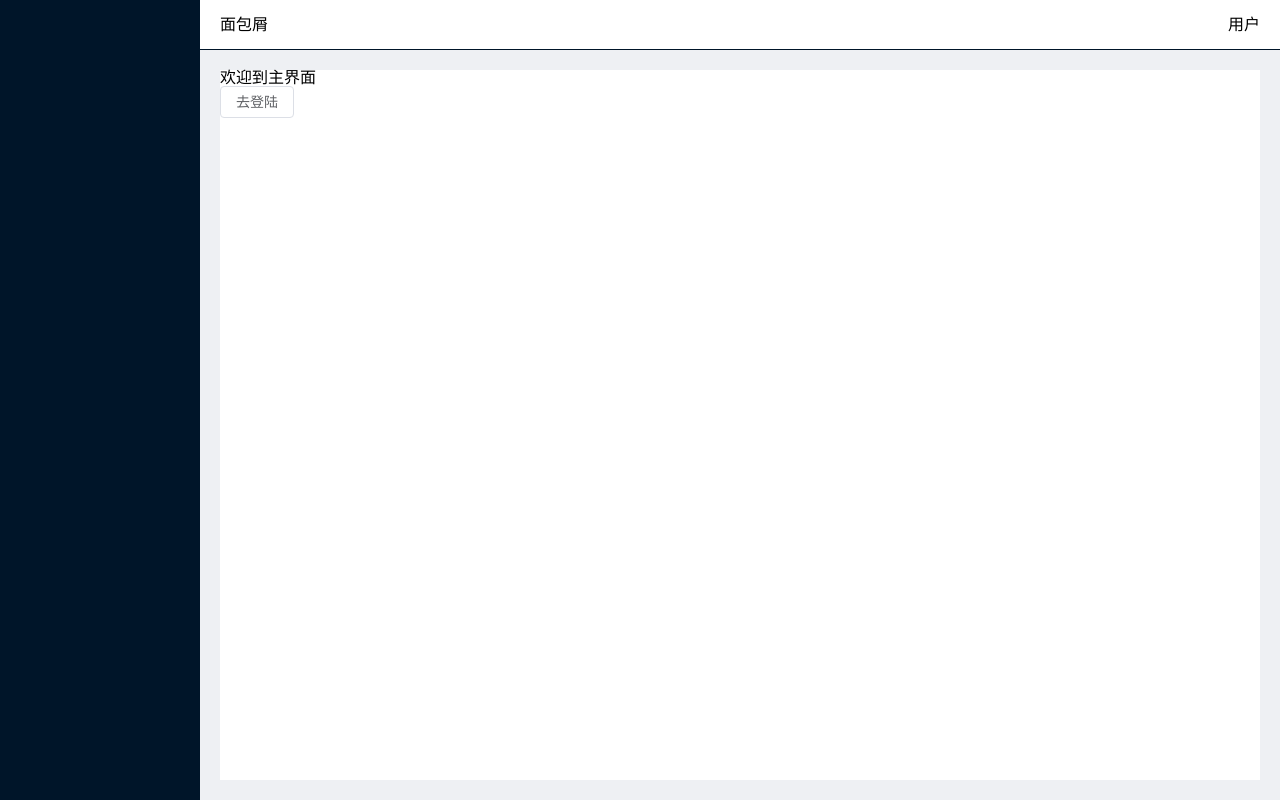
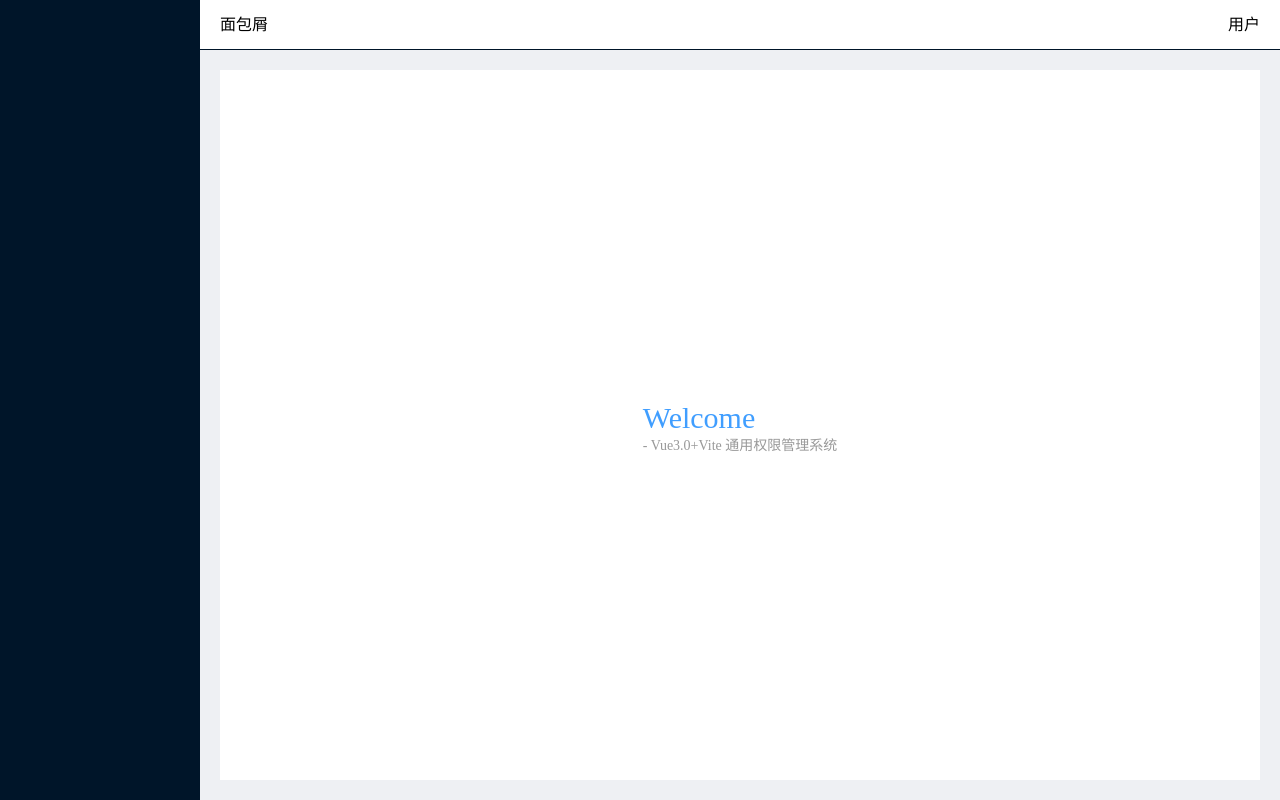
Before and after one commit to CyLinkS/Manager, a Vue app: page /Welcome in a window 1280 px wide. Built offline with nearby package versions, Linux system fonts and the light colour scheme.

Commit message:
4-1 welcome 首页布局完成

```diff
--- a/src/utils/api.js
+++ b/src/utils/api.js
@@ -5,6 +5,5 @@ export const Login = (params) => {
         url: '/users/login',
         method: 'post',
         data: params,
-        mock: false
     })
 }
--- a/src/views/Login.vue
+++ b/src/views/Login.vue
@@ -4,8 +4,7 @@ import {ref} from "vue";
 import {Login} from "@/utils/api";
 import {Notification} from "@/utils/ElementUTILS";
 import {useShopStore} from "@/stores/user";
-import storage from "@/utils/storage";
-
+import {useRouter} from "vue-router";
 // 数据汇总
 const data = ref({
     // 用户
@@ -28,6 +27,9 @@ const rules = {
     ]
 }
 
+// 获取路由器实例
+const router = useRouter()
+
 // 得到loginForm dom节点
 const loginForm = ref(null)
 // 校验输入
@@ -38,6 +40,7 @@ const login = () => {
                 const res = await Login(data.value.user)
                 Notification('登陆成功', 'success')
                 shop.saveUserInfo(res)
+                await router.push('/')
             } catch (err) {
                 await Promise.reject(err)
             }
--- a/src/views/Welcome.vue
+++ b/src/views/Welcome.vue
@@ -1,18 +1,37 @@
 <script setup>
-import { useRouter } from "vue-router";
+import {useRouter} from "vue-router";
 
 const router = useRouter()
 
-const goLogin = () => {
-  router.push('/login')
-}
 </script>
 
 <template>
-  <div class="welcome">
-    <h2>欢迎到主界面</h2>
-    <el-button @click="goLogin">去登陆</el-button>
-  </div>
+    <div class="welcome">
+        <!--描述-->
+        <div class="content">
+            <div class="sub-title">Welcome</div>
+            <div class="desc"> - Vue3.0+Vite 通用权限管理系统</div>
+        </div>
+    </div>
 </template>
 
-<style lang="scss"></style>
+<style lang="scss">
+.welcome {
+    height: 100%;
+    display: flex;
+    justify-content: center;
+    align-items: center;
+
+    .sub-title {
+        font-size: 30px;
+        line-height: 42px;
+        color: #409eff;
+    }
+
+    .desc {
+        text-align: right;
+        font-size: 14px;
+        color: #999;
+    }
+}
+</style>
```
